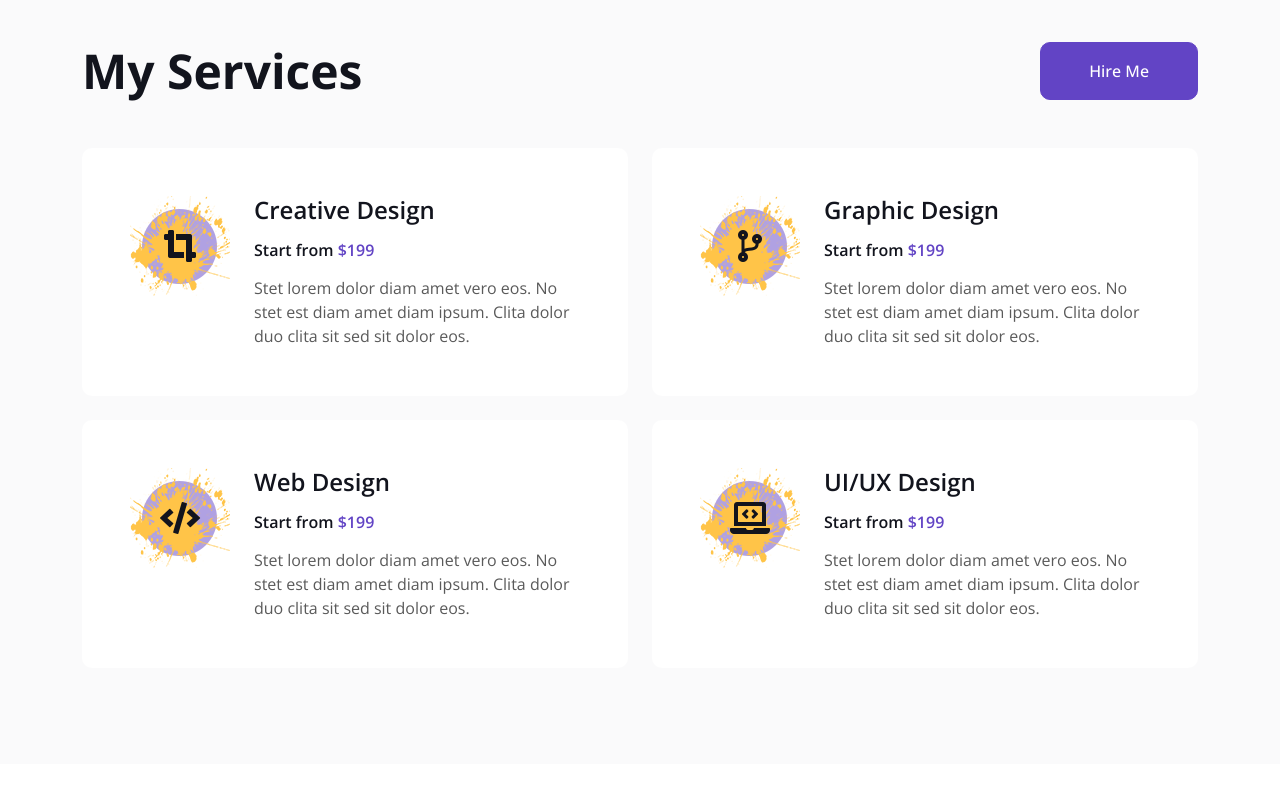
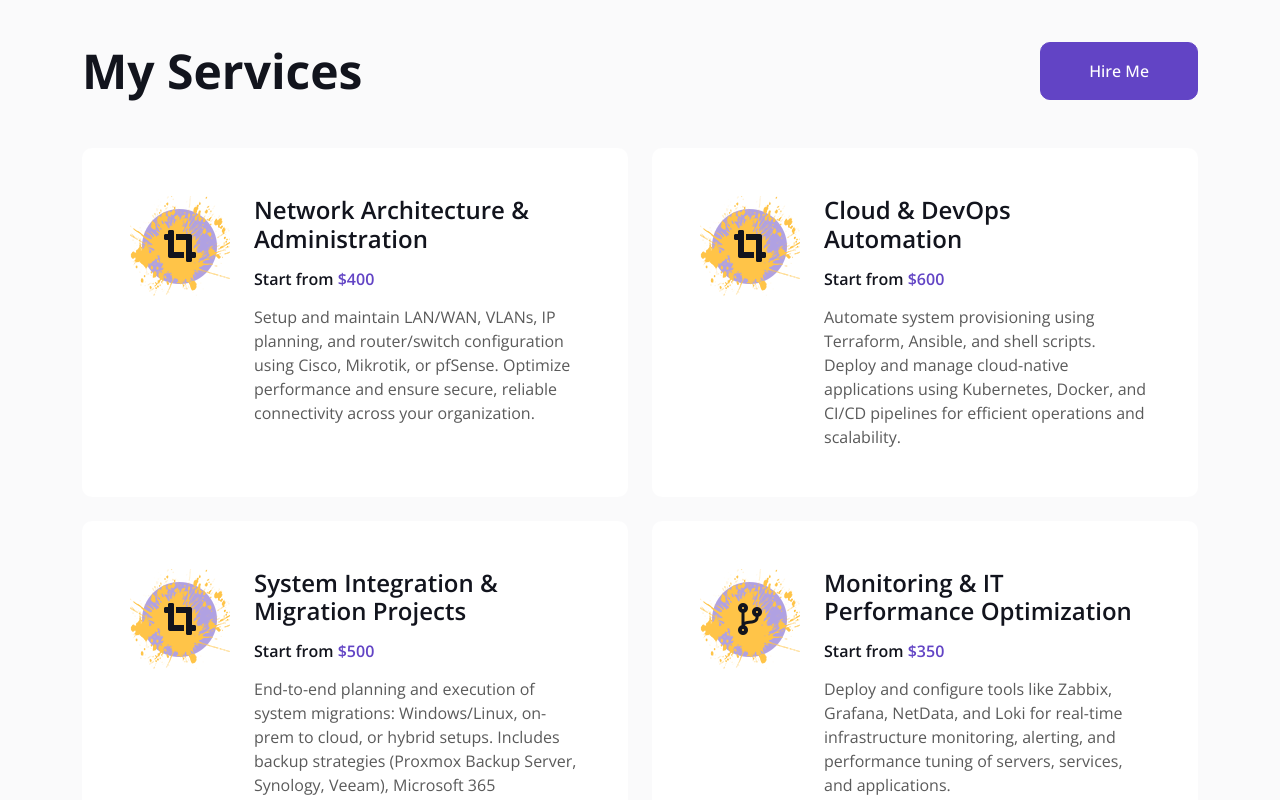
Before and after one commit to stephyards/stephyards.github.io, a plain HTML site: page index.html in a window 1280 px wide. Shown: the part 2000-2800 px from the top of the page. Drawn offline with nearby package versions, Linux system fonts and the light colour scheme.

Commit message:
Update index.html
hiring edited

```diff
--- a/index.html
+++ b/index.html
@@ -323,9 +323,33 @@
                             <i class="fa fa-crop-alt fa-2x text-dark"></i>
                         </div>
                         <div class="ms-sm-4">
-                            <h4 class="mb-3">Creative Design</h4>
-                            <h6 class="mb-3">Start from <span class="text-primary">$199</span></h6>
-                            <span>Stet lorem dolor diam amet vero eos. No stet est diam amet diam ipsum. Clita dolor duo clita sit sed sit dolor eos.</span>
+                            <h4 class="mb-3">Network Architecture & Administration</h4>
+                            <h6 class="mb-3">Start from <span class="text-primary">$400</span></h6>
+                            <span>Setup and maintain LAN/WAN, VLANs, IP planning, and router/switch configuration using Cisco, Mikrotik, or pfSense. Optimize performance and ensure secure, reliable connectivity across your organization.</span>
+                        </div>
+                    </div>
+                </div>
+                 <div class="col-lg-6 wow fadeInUp" data-wow-delay="0.1s">
+                    <div class="service-item d-flex flex-column flex-sm-row bg-white rounded h-100 p-4 p-lg-5">
+                        <div class="bg-icon flex-shrink-0 mb-3">
+                            <i class="fa fa-crop-alt fa-2x text-dark"></i>
+                        </div>
+                        <div class="ms-sm-4">
+                            <h4 class="mb-3"> Cloud & DevOps Automation</h4>
+                            <h6 class="mb-3">Start from <span class="text-primary">$600</span></h6>
+                            <span>Automate system provisioning using Terraform, Ansible, and shell scripts. Deploy and manage cloud-native applications using Kubernetes, Docker, and CI/CD pipelines for efficient operations and scalability.</span>
+                        </div>
+                    </div>
+                </div>
+                 <div class="col-lg-6 wow fadeInUp" data-wow-delay="0.1s">
+                    <div class="service-item d-flex flex-column flex-sm-row bg-white rounded h-100 p-4 p-lg-5">
+                        <div class="bg-icon flex-shrink-0 mb-3">
+                            <i class="fa fa-crop-alt fa-2x text-dark"></i>
+                        </div>
+                        <div class="ms-sm-4">
+                            <h4 class="mb-3"> System Integration & Migration Projects</h4>
+                            <h6 class="mb-3">Start from <span class="text-primary">$500</span></h6>
+                            <span>End-to-end planning and execution of system migrations: Windows/Linux, on-prem to cloud, or hybrid setups. Includes backup strategies (Proxmox Backup Server, Synology, Veeam), Microsoft 365 integration, and zero-downtime transitions.</span>
                         </div>
                     </div>
                 </div>
@@ -335,9 +359,9 @@
                             <i class="fa fa-code-branch fa-2x text-dark"></i>
                         </div>
                         <div class="ms-sm-4">
-                            <h4 class="mb-3">Graphic Design</h4>
-                            <h6 class="mb-3">Start from <span class="text-primary">$199</span></h6>
-                            <span>Stet lorem dolor diam amet vero eos. No stet est diam amet diam ipsum. Clita dolor duo clita sit sed sit dolor eos.</span>
+                            <h4 class="mb-3">Monitoring & IT Performance Optimization</h4>
+                            <h6 class="mb-3">Start from <span class="text-primary">$350</span></h6>
+                            <span>Deploy and configure tools like Zabbix, Grafana, NetData, and Loki for real-time infrastructure monitoring, alerting, and performance tuning of servers, services, and applications.</span>
                         </div>
                     </div>
                 </div>
@@ -347,9 +371,9 @@
                             <i class="fa fa-code fa-2x text-dark"></i>
                         </div>
                         <div class="ms-sm-4">
-                            <h4 class="mb-3">Web Design</h4>
-                            <h6 class="mb-3">Start from <span class="text-primary">$199</span></h6>
-                            <span>Stet lorem dolor diam amet vero eos. No stet est diam amet diam ipsum. Clita dolor duo clita sit sed sit dolor eos.</span>
+                            <h4 class="mb-3">IT Infrastructure Design & Deployment</h4>
+                            <h6 class="mb-3">Start from <span class="text-primary">$500</span></h6>
+                            <span>Design and deploy scalable IT infrastructures using Proxmox, VMware, Synology NAS, and Windows/Linux servers. Services include domain controller setup, virtualization planning, secure network topology, and high-availability configuration.</span>
                         </div>
                     </div>
                 </div>
@@ -359,9 +383,9 @@
                             <i class="fa fa-laptop-code fa-2x text-dark"></i>
                         </div>
                         <div class="ms-sm-4">
-                            <h4 class="mb-3">UI/UX Design</h4>
-                            <h6 class="mb-3">Start from <span class="text-primary">$199</span></h6>
-                            <span>Stet lorem dolor diam amet vero eos. No stet est diam amet diam ipsum. Clita dolor duo clita sit sed sit dolor eos.</span>
+                            <h4 class="mb-3">Cybersecurity Hardening & VPN Solutions</h4>
+                            <h6 class="mb-3">Start from <span class="text-primary">$1450</span></h6>
+                            <span>Implement firewall systems (pfSense), secure remote access (OpenVPN/IPsec), Fail2Ban/CrowdSec setup, and endpoint protection. Ensure your systems are resilient against modern cyber threats and data breaches.</span>
                         </div>
                     </div>
                 </div>
```
